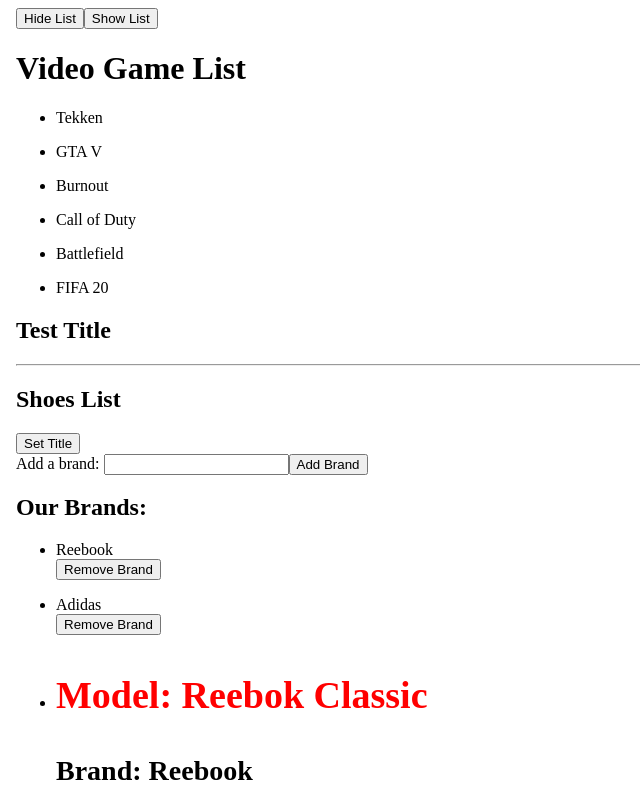
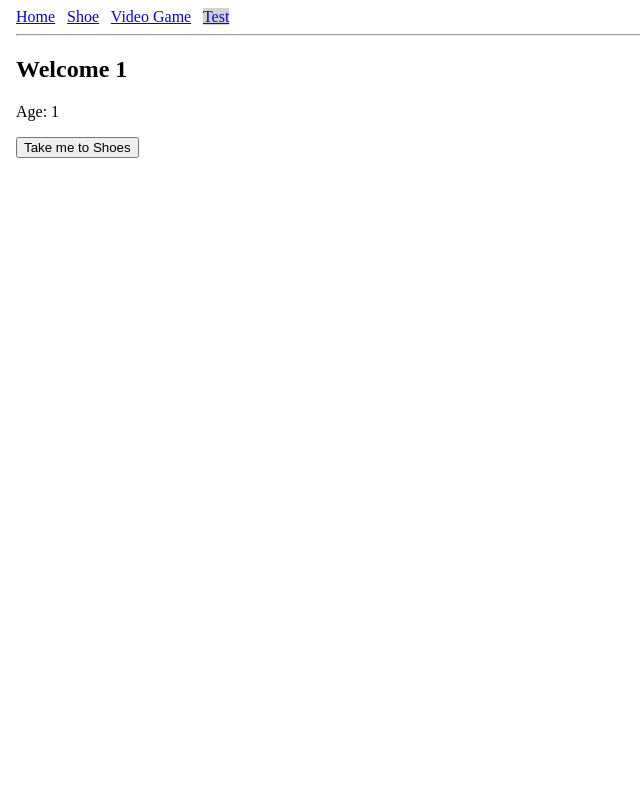
Before and after one commit to Giorc93/Learning-Angular, an Angular app in the folder learning-angular/: page /test/1/1 in a window 1280 px wide. Shown: the top 800 px of the page, without its empty margins (0-640 px from the left). Built offline with nearby package versions, Linux system fonts and the light colour scheme.

Commit message:
7th Commit: Routing

```diff
--- a/learning-angular/src/app/app.component.css
+++ b/learning-angular/src/app/app.component.css
@@ -0,0 +1,9 @@
+.prefix {
+  /*position: fixed;
+  top: 0%;*/
+  margin-right: 5px;
+}
+
+.active {
+  background: lightgray;
+}
--- a/learning-angular/src/app/app.component.html
+++ b/learning-angular/src/app/app.component.html
@@ -6,12 +6,30 @@
     <title>Document</title>
   </head>
   <body>
+    <nav class="prefix">
+      <a [routerLink]="['/home']" [routerLinkActive]="['active']">Home</a>
+      <!--routerLinkActive adds a class to the active link-->
+      &nbsp;
+      <a [routerLink]="['/shoe']" [routerLinkActive]="['active']">Shoe</a>
+      <!--routerLink loads the view of each component-->
+      &nbsp;
+      <a [routerLink]="['/vidGame']" [routerLinkActive]="['active']"
+        >Video Game</a
+      >
+      &nbsp;
+      <a [routerLink]="['/test']" [routerLinkActive]="['active']">Test</a>
+    </nav>
+    <hr />
+    <router-outlet></router-outlet>
+    <!--Loads the Component indicated on the path-->
+    <!--
     <button (click)="hideList()">Hide List</button>
     <button (click)="showList()">Show List</button>
-    <app-vid-game *ngIf="show"></app-vid-game>
+    <app-vid-game *ngIf="show"></app-vid-game>-->
     <!--As soon as the component is no longer showed on the app (gets destroyed) the OnDestroy hook executes-->
+    <!--
     <h2>{{ title }}</h2>
     <hr />
-    <app-shoe></app-shoe>
+    <app-shoe></app-shoe>-->
   </body>
 </html>
--- /dev/null
+++ b/learning-angular/src/app/app.routing.ts
@@ -0,0 +1,28 @@
+//Importing Modules from Angular Router
+
+import { ModuleWithProviders } from '@angular/core';
+import { Routes, RouterModule } from '@angular/router';
+
+//Importing Components
+
+import { ShoeComponent } from './shoe/shoe.component';
+import { VidGameComponent } from './vid-game/vid-game.component';
+import { HomeComponent } from './home/home.component';
+import { TestComponent } from './test/test.component';
+
+//Creating routing configuration array;
+
+const appRoutes: Routes = [
+  { path: '', component: HomeComponent },
+  { path: 'home', component: HomeComponent },
+  { path: 'shoe', component: ShoeComponent },
+  { path: 'vidGame', component: VidGameComponent },
+  { path: 'test', component: TestComponent }, //In order to make the variable optional it is necessary to create another routing path without  the variable
+  { path: 'test/:name/:age', component: TestComponent }, //Sending data through URL
+  { path: '**', component: HomeComponent }, //404 route, always declare on the end
+];
+
+//Exporting Router Module
+
+export const appRoutingProviders: any[] = [];
+export const routing: ModuleWithProviders = RouterModule.forRoot(appRoutes);
--- /dev/null
+++ b/learning-angular/src/app/home/home.component.html
@@ -0,0 +1 @@
+<p>home works!</p>
--- /dev/null
+++ b/learning-angular/src/app/home/home.component.ts
@@ -0,0 +1,15 @@
+import { Component, OnInit } from '@angular/core';
+
+@Component({
+  selector: 'app-home',
+  templateUrl: './home.component.html',
+  styleUrls: ['./home.component.css']
+})
+export class HomeComponent implements OnInit {
+
+  constructor() { }
+
+  ngOnInit(): void {
+  }
+
+}
--- /dev/null
+++ b/learning-angular/src/app/test/test.component.html
@@ -0,0 +1,3 @@
+<h2>Welcome {{ name }}</h2>
+<p>Age: {{ age }}</p>
+<button (click)="redirect()">Take me to Shoes</button>
--- /dev/null
+++ b/learning-angular/src/app/test/test.component.ts
@@ -0,0 +1,31 @@
+import { Component, OnInit } from '@angular/core';
+import { Router, ActivatedRoute, Params } from '@angular/router'; //Importing the classes from router
+
+@Component({
+  selector: 'app-test',
+  templateUrl: './test.component.html',
+  styleUrls: ['./test.component.css'],
+})
+export class TestComponent implements OnInit {
+  public name: string;
+  public age: number;
+  public nameList: string[];
+
+  constructor(private _route: ActivatedRoute, private _router: Router) {
+    this.nameList = new Array();
+  } //Addign classes to constructor and setting datatype
+
+  ngOnInit(): void {
+    this._route.params.subscribe((params: Params) => {
+      //getting the parameter from URL through the callback function
+      this.name = params.name; //setting the value of name on the variable created. params is a json object
+      this.age = parseInt(params.age);
+      console.log(typeof this.age);
+      console.log(this.nameList);
+    });
+  }
+
+  redirect() {
+    this._router.navigate(['shoes']); //_router.navigate: Makes redirection to indicated URL
+  }
+}
```
Also changed, not shown: learning-angular/src/app/app.module.ts (+7 -2 lines), learning-angular/src/app/home/home.component.css (added), learning-angular/src/app/test/test.component.css (added), 2 other files (tests, documents, lock files or other folders).
